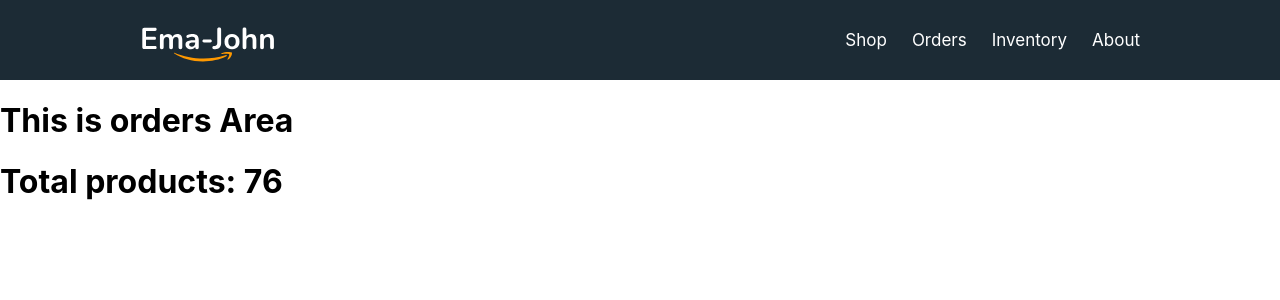
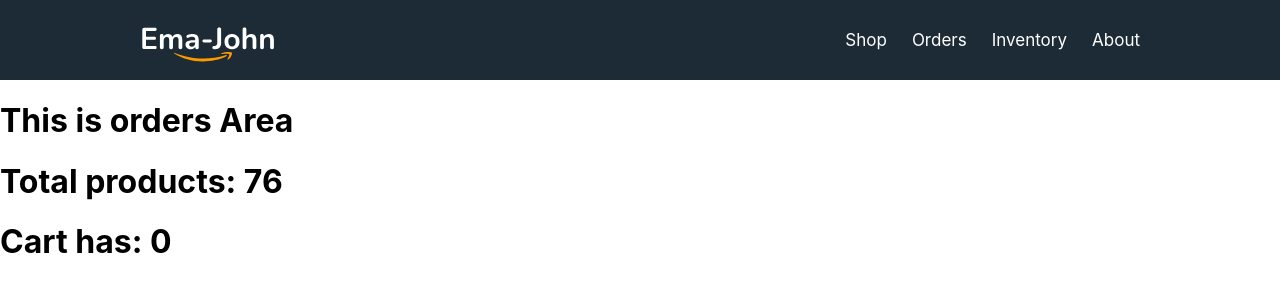
Before and after one commit to abulbashar98/ema-john-simple, a React (Create React App) app: page /orders in a window 1280 px wide. Shown: the top 300 px of the page. Built offline with nearby package versions, Linux system fonts and the light colour scheme.

Commit message:
one more Custom-hook declared named as useCarts, to use in multiple Routes.... Difference with the first one is that this one takes a parameter of products, and has a useEffect dependency injection

```diff
--- a/src/components/Orders/Orders.js
+++ b/src/components/Orders/Orders.js
@@ -1,14 +1,17 @@
 import React from 'react';
+import useCart from '../../hooks/useCart';
 import useProducts from '../../hooks/useProducts';
 
 const Orders = () => {
 
     const [products, setProducts] = useProducts()
+    const [cart, setCart] = useCart(products)
 
     return (
         <div>
             <h1>This is orders Area</h1>
             <h1>Total products: {products.length}</h1>
+            <h1>Cart has: {cart.length}</h1>
         </div>
     );
 };
--- /dev/null
+++ b/src/hooks/useCart.js
@@ -0,0 +1,27 @@
+import { useEffect, useState } from "react"
+import { getCartFromLocalStorage } from "../utilities/fakedb";
+
+
+const useCart = (products) => {
+
+    const [cart, setCart] = useState([])
+
+    useEffect(() => {
+        const storedCart = getCartFromLocalStorage();
+        const savedInCart = [];
+        for (const id in storedCart) {
+            const productsAddedToLocal = products.find(product => product.id === id)
+            if (productsAddedToLocal) {
+                const quantity = storedCart[id];
+                productsAddedToLocal.quantity = quantity;
+                savedInCart.push(productsAddedToLocal)
+            }
+        }
+        setCart(savedInCart)
+
+    }, [products])
+
+    return [cart, setCart];
+}
+
+export default useCart;
```
